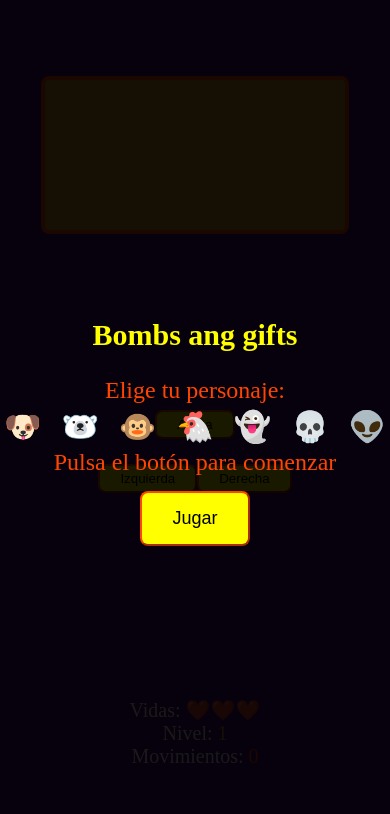
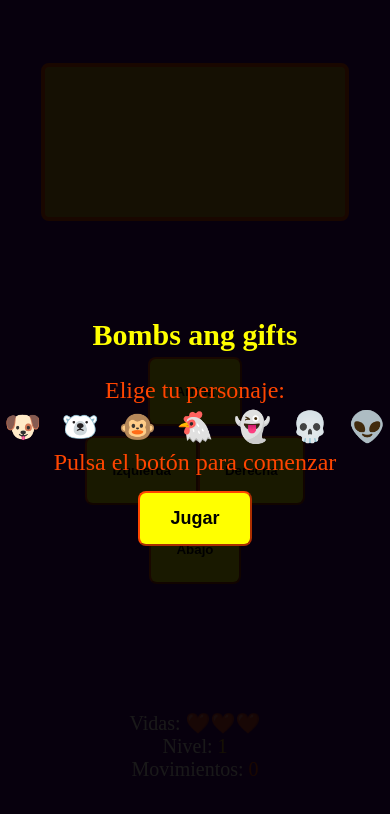
Before and after one commit to Nahumpl8/bombsAndGifts, a plain HTML site: page index.html in a window 390 px wide. Drawn offline with Linux system fonts and the light colour scheme.

Commit message:
mejorando botones

```diff
--- a/css/style.css
+++ b/css/style.css
@@ -120,7 +120,10 @@ p{
 }
 @media screen and (max-width: 440px){
     button{
-        margin-top: 25px;
+        margin-top: 10px;
+        padding: 25px;
+        color: black;
+        font-weight: 800;
     }
     #up, #down{
         margin-left: 100%;
```
